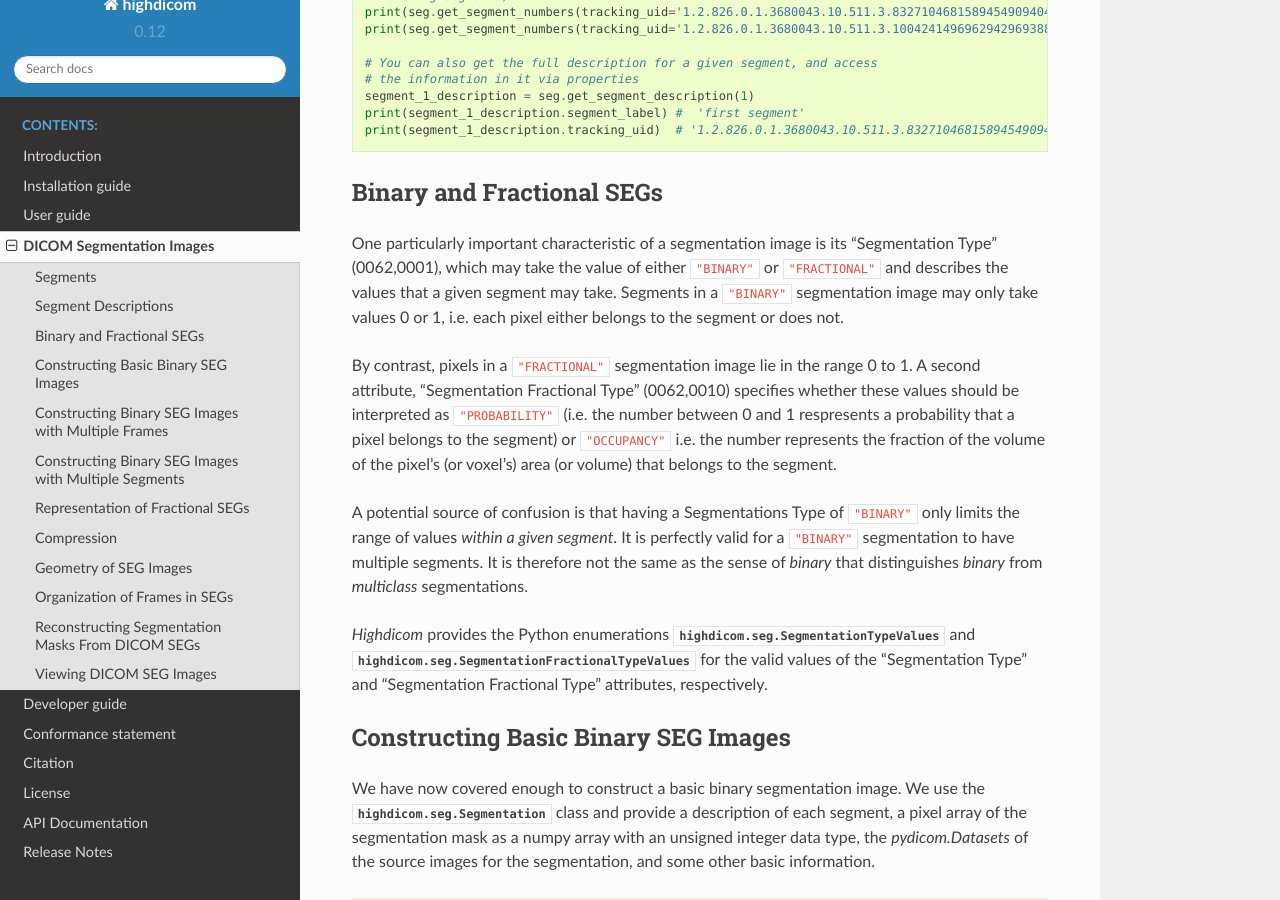
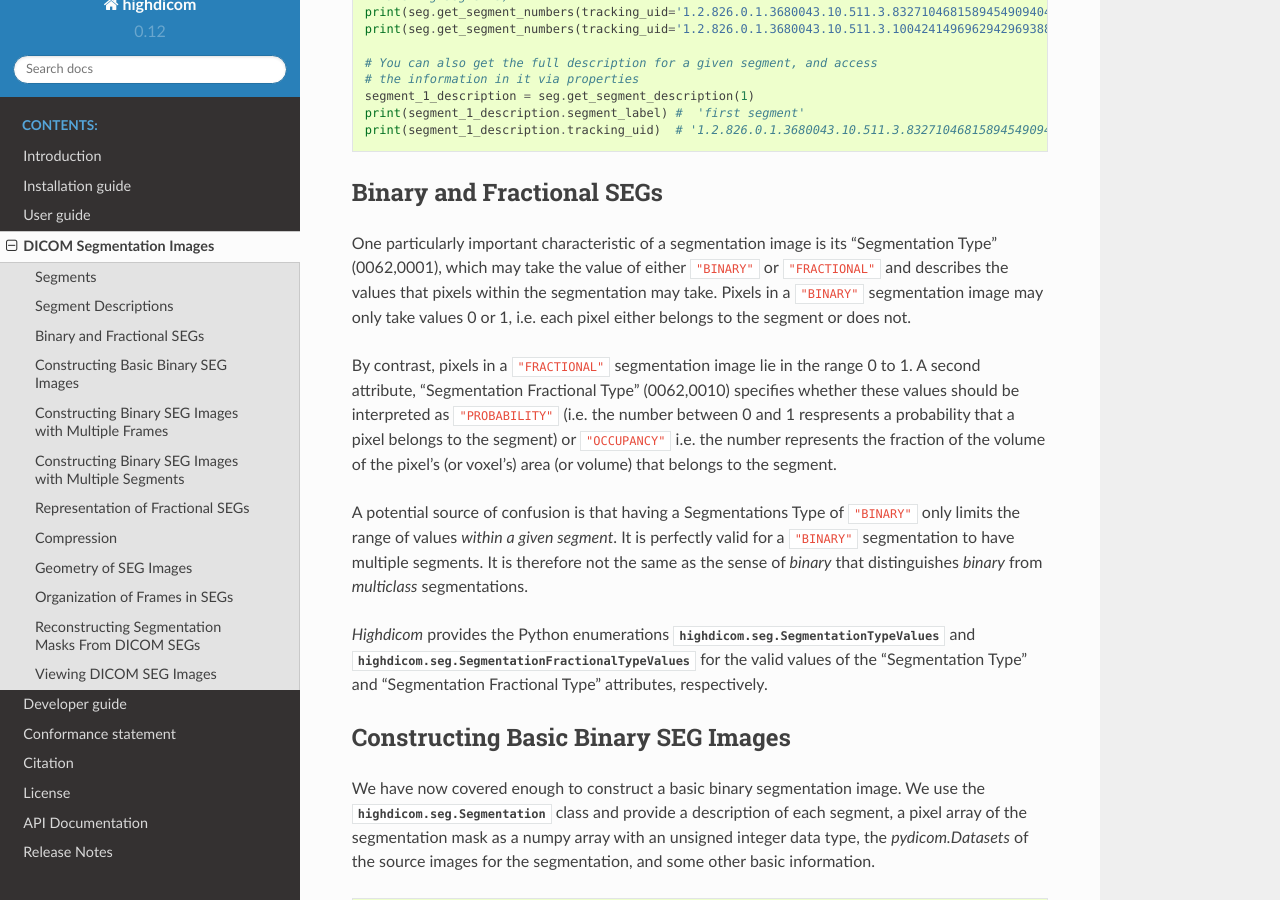
Before and after one commit to ImagingDataCommons/highdicom, a Sphinx documentation site: the page built from docs/seg.rst, in a window 1280 px wide and 900 px high, scrolled down 3075 px. Built offline with Sphinx 7.4.7 and the Read the Docs theme 2.0.0, drawn with Linux system fonts in a browser that asks for light colours.

Commit message:
Tweak binary/fractional description

```diff
--- a/docs/seg.rst
+++ b/docs/seg.rst
@@ -176,10 +176,10 @@ Binary and Fractional SEGs
 --------------------------
 
 One particularly important characteristic of a segmentation image is its
-"Segmentation Type" (0062,0001), which may take the value of either ``"BINARY"``
-or ``"FRACTIONAL"`` and describes the values that a given segment may take.
-Segments in a ``"BINARY"`` segmentation image may only take values 0 or 1, i.e.
-each pixel either belongs to the segment or does not.
+"Segmentation Type" (0062,0001), which may take the value of either
+``"BINARY"`` or ``"FRACTIONAL"`` and describes the values that pixels within the
+segmentation may take.  Pixels in a ``"BINARY"`` segmentation image may only
+take values 0 or 1, i.e.  each pixel either belongs to the segment or does not.
 
 By contrast, pixels in a ``"FRACTIONAL"`` segmentation image lie in the range 0
 to 1. A second attribute, "Segmentation Fractional Type" (0062,0010) specifies
```
